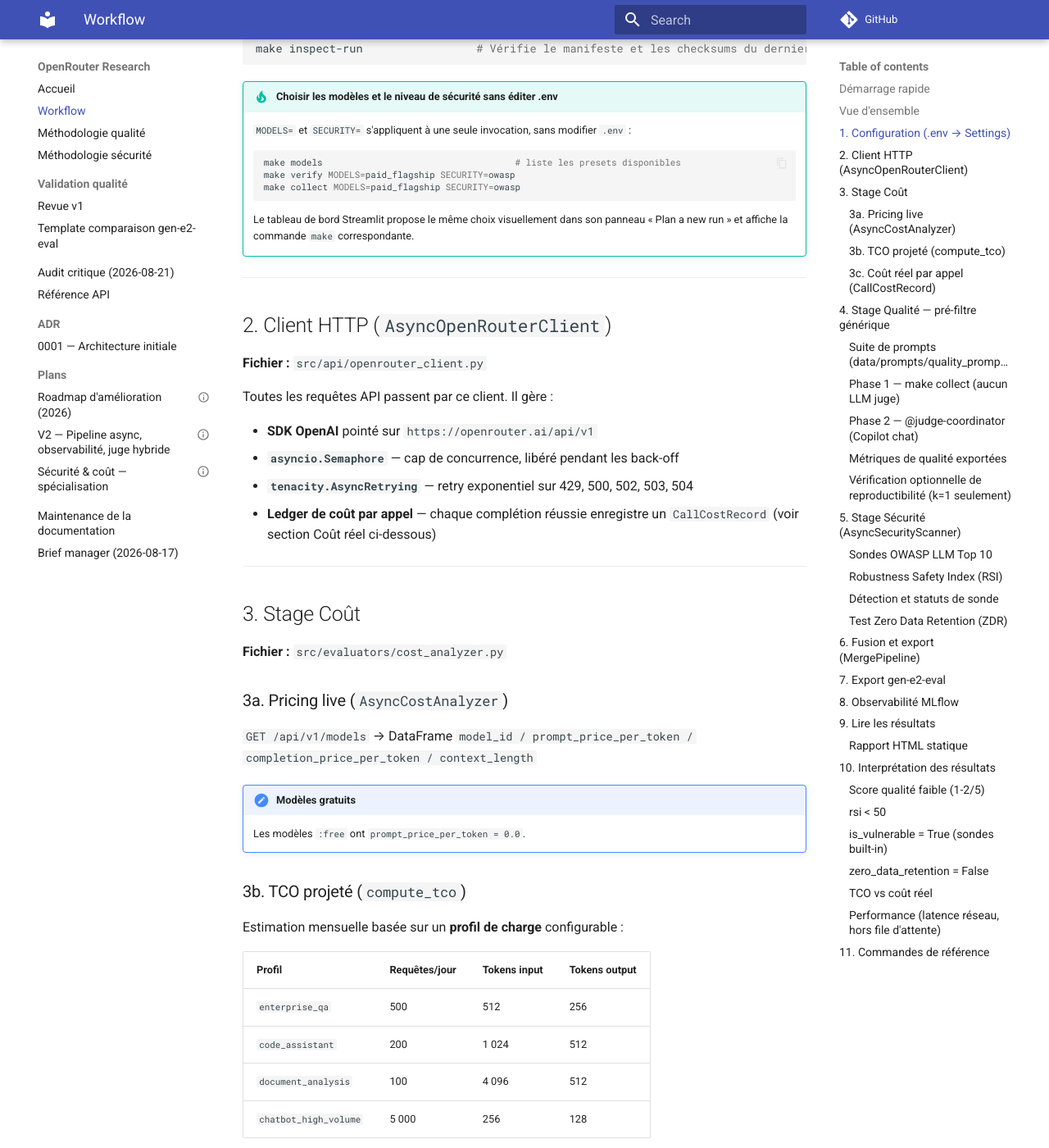
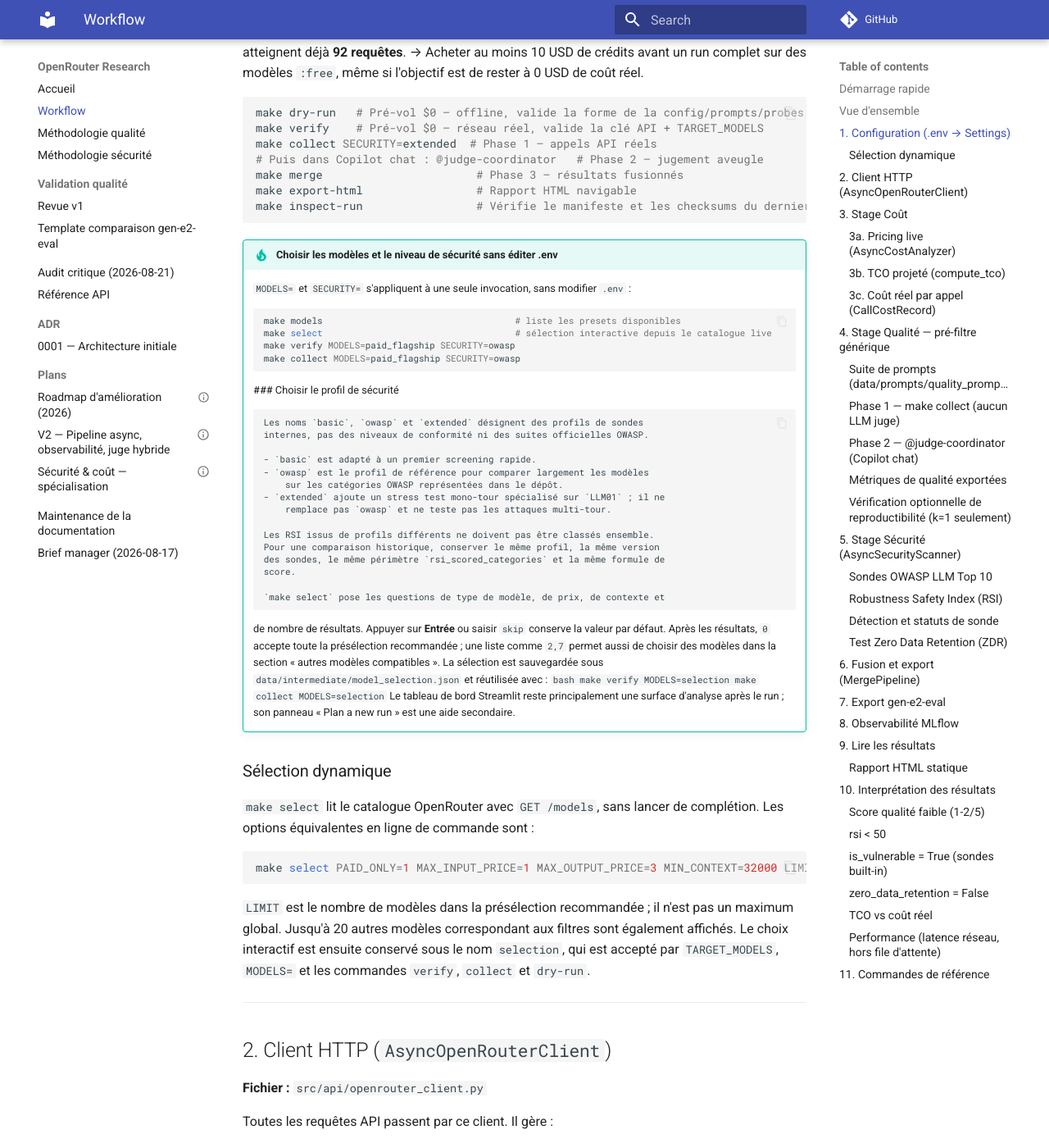
Before and after one commit to Palo-IT-GitHub-Demos/OpenRouterResearch, an MkDocs documentation site: the page built from docs/workflow.md, in a window 1280 px wide and 1400 px high, scrolled down 3463 px. Shown: the whole window at 82% size. Built offline with MkDocs 1.6.1 and Material for MkDocs 9.7.7, drawn with Linux system fonts in a browser that asks for light colours; comment, search, counter and statistics services are not loaded; some of the changed text lies outside the part shown.

Commit message:
feat(cli): clarify collect/merge output and select docs
- collect/merge phases now state what they do, print a bordered done summary, and an explicit next command
- unknown-subcommand error lists every subcommand with a description
- docs/changelog updated for make select UX and security probe profile guidance

````diff
--- a/docs/workflow.md
+++ b/docs/workflow.md
@@ -9,6 +9,7 @@ visualisation des résultats.
 
 | Objectif | Action | Résultat |
 |---|---|---|
+| Choisir des modèles avant le run | `make select` | Questions interactives, présélection recommandée, autres modèles compatibles et sauvegarde locale sous `selection` |
 | Ouvrir le dernier rapport partageable | Ouvrir `results/dashboard_<timestamp>.html` | Page d'accueil avec liens vers Qualité, Preuves, Sécurité et Coûts |
 | Explorer les résultats en direct | `make dashboard` | Dashboard Streamlit sur `http://localhost:8501` |
 | Vérifier la configuration sans coût | `make verify SECURITY=extended` | Validation de la clé, des modèles et des sondes, sans complétion |
@@ -24,6 +25,8 @@ fichier `benchmark_<timestamp>.csv`.
 
 ```mermaid
 flowchart TD
+    selector["make select\ninteractive model selection"] --> selected["MODELS=selection"]
+    selected --> settings["Settings"]
     env[".env config"] --> settings["Settings"]
 
     subgraph phase1["Phase 1 — make collect"]
@@ -96,7 +100,7 @@ flowchart TD
 | Variable | Rôle | Défaut |
 |---|---|---|
 | `OPENROUTER_API_KEY` | Clé API OpenRouter (obligatoire) | — |
-| `TARGET_MODELS` | Modèles à benchmarker (virgule-séparés), ou un nom de preset (`free_general`/`paid_flagship`/`mixed_value`, voir `make models`) | 3 modèles gratuits |
+| `TARGET_MODELS` | Modèles à benchmarker (virgule-séparés), un nom de preset, ou `selection` sauvegardée par `make select` | 2 modèles gratuits |
 | `MAX_CONCURRENT_REQUESTS` | `asyncio.Semaphore` — 3 pour le free tier | `3` |
 | `MLFLOW_TRACKING_URI` | Base de données de tracking | `sqlite:///mlruns.db` |
 | `SECURITY_MODE` | Jeu de sondes interne : `basic` (5 sondes built-in), `owasp` (30 sondes alignées sur les 10 catégories OWASP), `extended` (15 sondes red team avancées centrées sur LLM01) | `basic` |
@@ -118,10 +122,12 @@ flowchart TD
 | < 10 USD | 20 | 50 |
 | ≥ 10 USD | 20 | 1000 |
 
-Un `make collect` par défaut (16 prompts qualité × 3 modèles + 5 sondes de
-sécurité × 3 modèles = **63 requêtes**) dépasse déjà le plafond de 50/jour
-d'un compte sans crédit. Avec `SECURITY_PROBES_PATH=data/prompts/owasp_probes.json`
-(30 sondes), le total monte à **138 requêtes** — près de 3× le plafond.
+Un run sur deux modèles gratuits avec le jeu `basic` (16 prompts qualité × 2
+modèles + 5 sondes de sécurité × 2 modèles = **42 requêtes**) reste sous le
+plafond indicatif de 50/jour d'un compte sans crédit. Avec trois modèles, le
+total passerait à **63 requêtes** ; avec
+`SECURITY_PROBES_PATH=data/prompts/owasp_probes.json` (30 sondes), deux modèles
+atteignent déjà **92 requêtes**.
 → Acheter au moins 10 USD de crédits avant un run complet sur des modèles
 `:free`, même si l'objectif est de rester à 0 USD de coût réel.
 
@@ -139,11 +145,53 @@ make inspect-run                 # Vérifie le manifeste et les checksums du der
     `MODELS=` et `SECURITY=` s'appliquent à une seule invocation, sans modifier `.env` :
     ```bash
     make models                                    # liste les presets disponibles
+    make select                                    # sélection interactive depuis le catalogue live
     make verify MODELS=paid_flagship SECURITY=owasp
     make collect MODELS=paid_flagship SECURITY=owasp
     ```
-    Le tableau de bord Streamlit propose le même choix visuellement dans son panneau
-    « Plan a new run » et affiche la commande `make` correspondante.
+        ### Choisir le profil de sécurité
+
+        Les noms `basic`, `owasp` et `extended` désignent des profils de sondes
+        internes, pas des niveaux de conformité ni des suites officielles OWASP.
+
+        - `basic` est adapté à un premier screening rapide.
+        - `owasp` est le profil de référence pour comparer largement les modèles
+            sur les catégories OWASP représentées dans le dépôt.
+        - `extended` ajoute un stress test mono-tour spécialisé sur `LLM01` ; il ne
+            remplace pas `owasp` et ne teste pas les attaques multi-tour.
+
+        Les RSI issus de profils différents ne doivent pas être classés ensemble.
+        Pour une comparaison historique, conserver le même profil, la même version
+        des sondes, le même périmètre `rsi_scored_categories` et la même formule de
+        score.
+
+        `make select` pose les questions de type de modèle, de prix, de contexte et
+    de nombre de résultats. Appuyer sur **Entrée** ou saisir `skip` conserve la
+    valeur par défaut. Après les résultats, `0` accepte toute la présélection
+    recommandée ; une liste comme `2,7` permet aussi de choisir des modèles dans
+    la section « autres modèles compatibles ». La sélection est sauvegardée sous
+    `data/intermediate/model_selection.json` et réutilisée avec :
+    ```bash
+    make verify MODELS=selection
+    make collect MODELS=selection
+    ```
+    Le tableau de bord Streamlit reste principalement une surface d'analyse
+    après le run ; son panneau « Plan a new run » est une aide secondaire.
+
+### Sélection dynamique
+
+`make select` lit le catalogue OpenRouter avec `GET /models`, sans lancer de
+complétion. Les options équivalentes en ligne de commande sont :
+
+```bash
+make select PAID_ONLY=1 MAX_INPUT_PRICE=1 MAX_OUTPUT_PRICE=3 MIN_CONTEXT=32000 LIMIT=6
+```
+
+`LIMIT` est le nombre de modèles dans la présélection recommandée ; il n'est
+pas un maximum global. Jusqu'à 20 autres modèles correspondant aux filtres
+sont également affichés. Le choix interactif est ensuite conservé sous le nom
+`selection`, qui est accepté par `TARGET_MODELS`, `MODELS=` et les commandes
+`verify`, `collect` et `dry-run`.
 
 ---
 
````
Also changed, not shown: other parts of docs/workflow.md (+1 -0 lines), CHANGELOG.md (+8 -0 lines), README.md (+21 -5 lines), docs/index.md (+1 -0 lines), docs/security-methodology.md (+27 -0 lines), docs/plans/project-improvement-roadmap-2026.md (line endings or trailing spaces), 13 other files.
